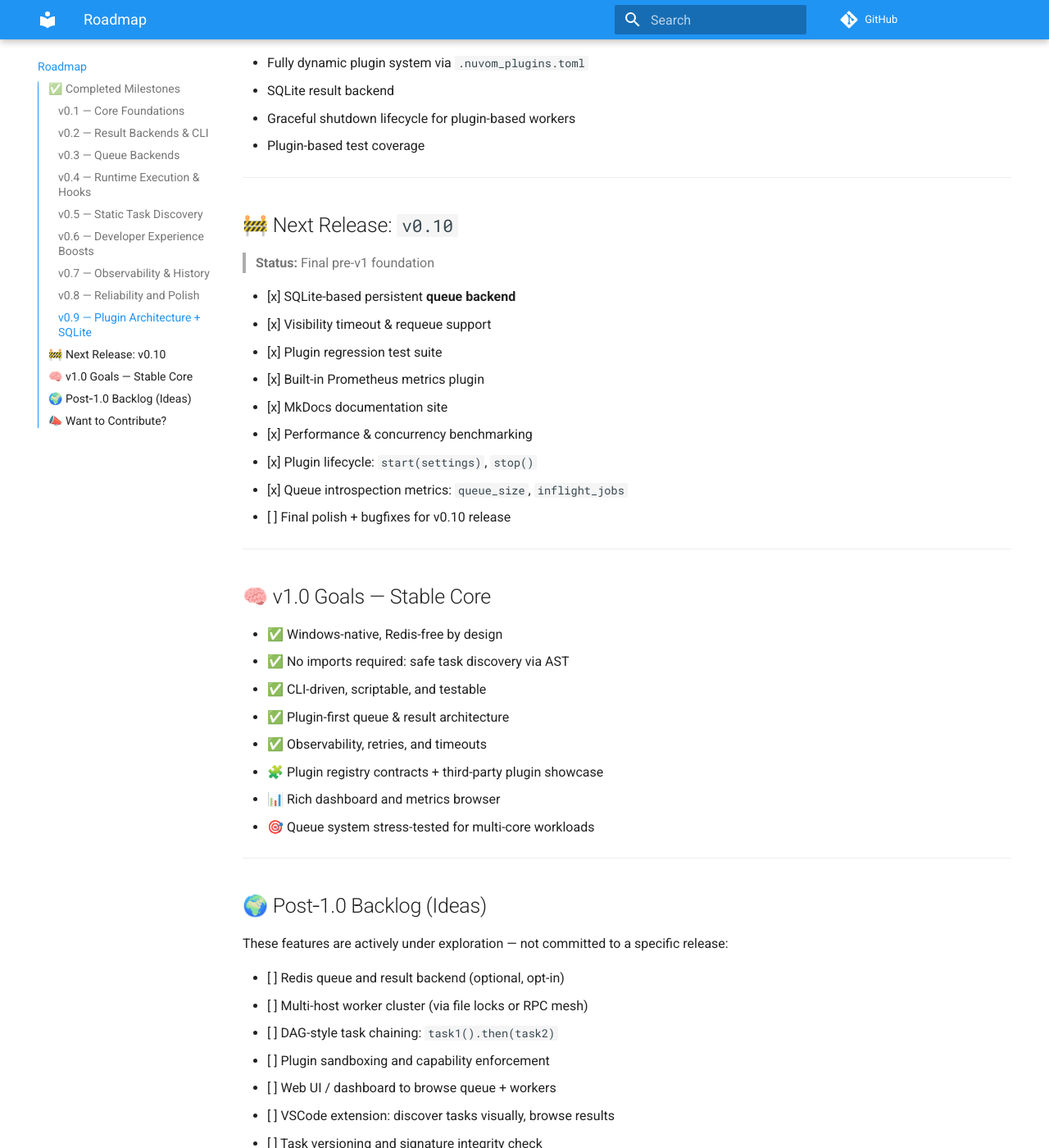
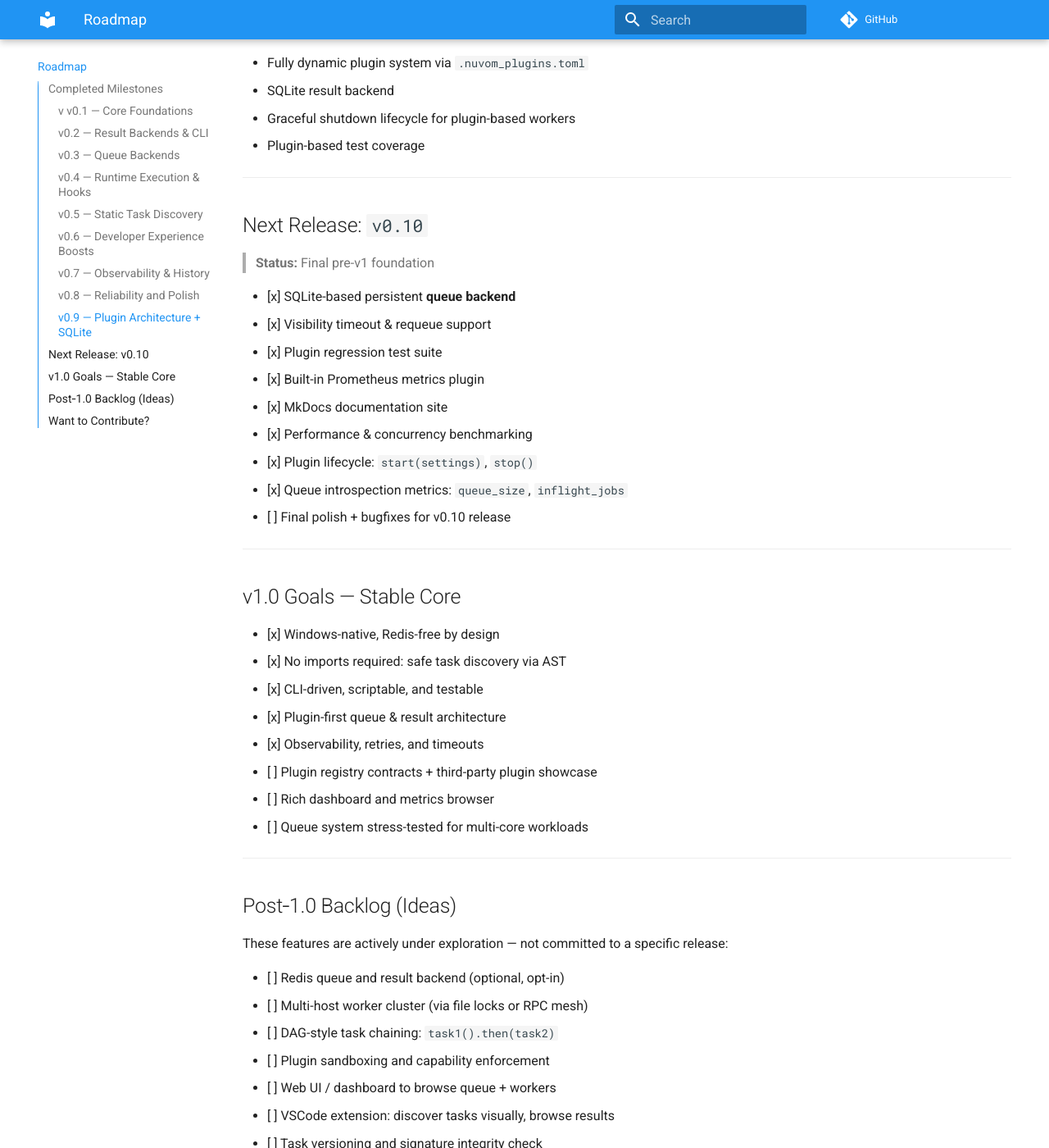
Before and after one commit to nahom-zewdu/Nuvom, an MkDocs documentation site: the page built from docs/roadmap.md, in a window 1280 px wide and 1400 px high, scrolled down 2078 px. Shown: the whole window at 82% size. Built offline with MkDocs 1.6.1 and Material for MkDocs 9.7.7, drawn with Linux system fonts in a browser that asks for light colours; comment, search, counter and statistics services are not loaded; some of the changed text lies outside the part shown.

Commit message:
style(doc): make sure consistent formatting, fix typo and syntax errors.

```diff
--- a/docs/roadmap.md
+++ b/docs/roadmap.md
@@ -1,4 +1,4 @@
-# 🛣️ Nuvom Roadmap
+# Nuvom Roadmap
 
 This document outlines Nuvom’s development milestones, from initial prototype to the current release, and what’s ahead for v1.0 and beyond.
 
@@ -6,9 +6,9 @@ Nuvom is built to be a **developer-first**, **plugin-friendly**, and **Redis-fre
 
 ---
 
-## ✅ Completed Milestones
+## Completed Milestones
 
-### v0.1 — Core Foundations
+### v v0.1 — Core Foundations
 
 - Basic `@task()` decorator with `.delay()`
 - In-memory queue and worker threads
@@ -82,7 +82,7 @@ Nuvom is built to be a **developer-first**, **plugin-friendly**, and **Redis-fre
 
 ---
 
-## 🚧 Next Release: `v0.10`
+## Next Release: `v0.10`
 
 > **Status:** Final pre-v1 foundation
 
@@ -98,20 +98,20 @@ Nuvom is built to be a **developer-first**, **plugin-friendly**, and **Redis-fre
 
 ---
 
-## 🧠 v1.0 Goals — Stable Core
+## v1.0 Goals — Stable Core
 
-- ✅ Windows-native, Redis-free by design
-- ✅ No imports required: safe task discovery via AST
-- ✅ CLI-driven, scriptable, and testable
-- ✅ Plugin-first queue & result architecture
-- ✅ Observability, retries, and timeouts
-- 🧩 Plugin registry contracts + third-party plugin showcase
-- 📊 Rich dashboard and metrics browser
-- 🎯 Queue system stress-tested for multi-core workloads
+- [x] Windows-native, Redis-free by design
+- [x] No imports required: safe task discovery via AST
+- [x] CLI-driven, scriptable, and testable
+- [x] Plugin-first queue & result architecture
+- [x] Observability, retries, and timeouts
+- [ ] Plugin registry contracts + third-party plugin showcase
+- [ ] Rich dashboard and metrics browser
+- [ ] Queue system stress-tested for multi-core workloads
 
 ---
 
-## 🌍 Post‑1.0 Backlog (Ideas)
+## Post‑1.0 Backlog (Ideas)
 
 These features are actively under exploration — not committed to a specific release:
 
@@ -126,7 +126,7 @@ These features are actively under exploration — not committed to a specific re
 
 ---
 
-## 📣 Want to Contribute?
+## Want to Contribute?
 
 The roadmap is shaped by real-world problems. Open an issue or discussion if:
 
```
